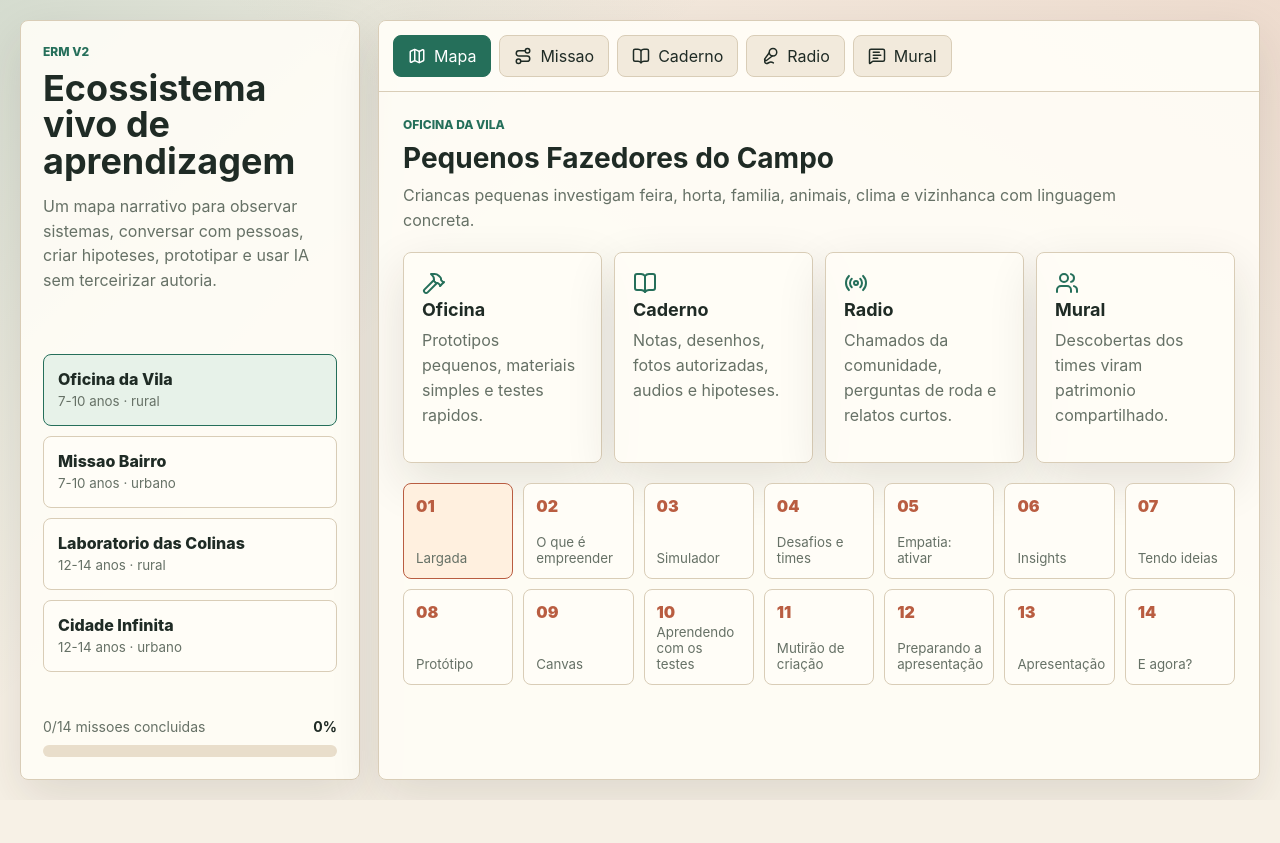
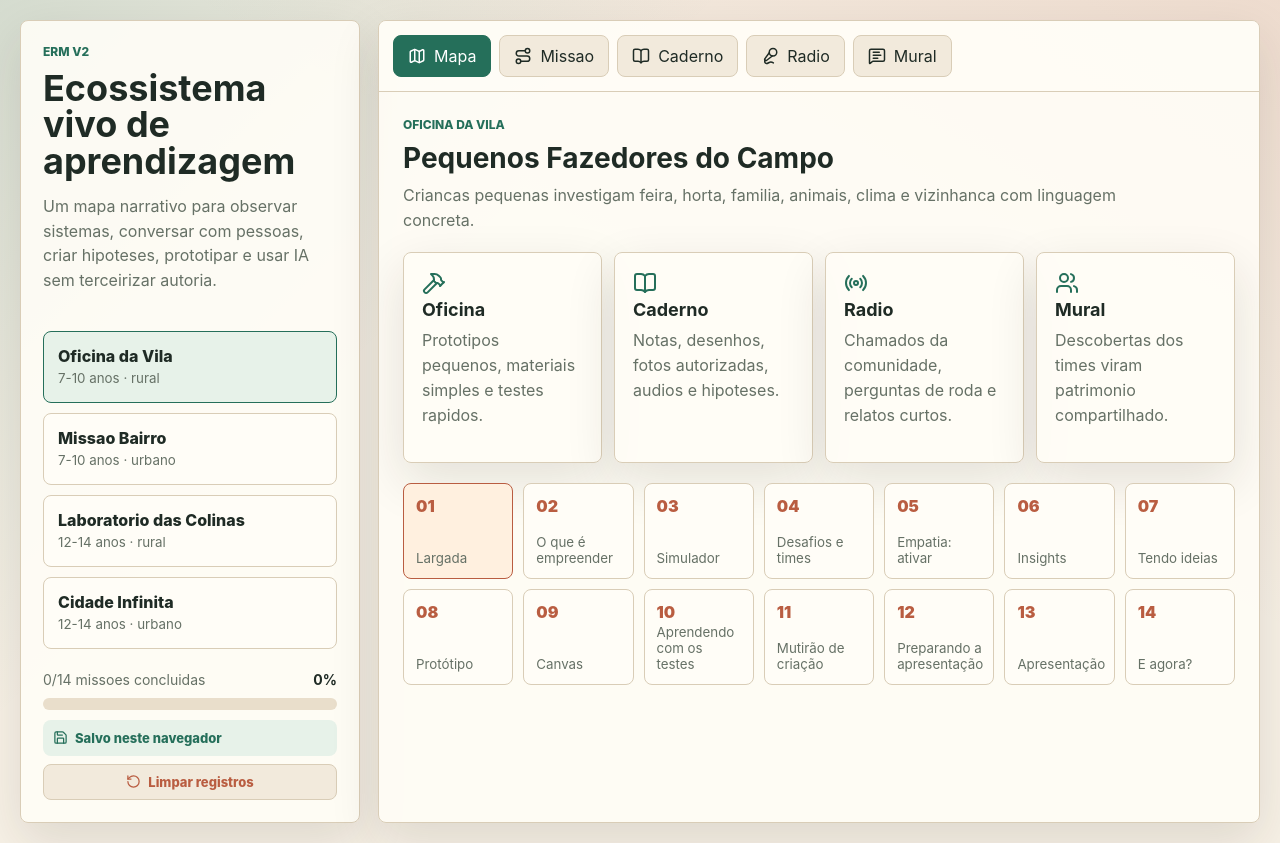
Before and after one commit to BasedCaveman/ERM, a Next.js app: page / in a window 1280 px wide. Before the commit the page ends 800 px from the top, so only its background shows below. Built offline with nearby package versions, Linux system fonts and the light colour scheme.

Commit message:
Persist fieldbook progress locally

```diff
--- a/app/globals.css
+++ b/app/globals.css
@@ -122,7 +122,8 @@ p {
 .view-tabs button,
 .phase-node,
 .primary-action,
-.icon-action {
+.icon-action,
+.text-action {
   display: flex;
   align-items: center;
   border: 1px solid var(--line);
@@ -184,6 +185,36 @@ p {
   display: block;
   height: 100%;
   background: linear-gradient(90deg, var(--forest), var(--gold));
+}
+
+.storage-panel {
+  display: grid !important;
+  gap: 8px !important;
+}
+
+.storage-panel span,
+.text-action {
+  display: flex;
+  align-items: center;
+  gap: 7px;
+  min-height: 36px;
+  border-radius: 8px;
+  padding: 0 10px;
+  font-size: 13px;
+  font-weight: 800;
+}
+
+.storage-panel span {
+  justify-content: flex-start !important;
+  background: #e7f2e9;
+  color: var(--forest) !important;
+}
+
+.text-action {
+  justify-content: center;
+  border-color: var(--line);
+  background: #f2eadc;
+  color: var(--clay);
 }
 
 .mainstage {
--- a/app/page.tsx
+++ b/app/page.tsx
@@ -14,12 +14,14 @@ import {
   Mic2,
   Plus,
   Radio,
+  RotateCcw,
   Route,
+  Save,
   Sparkles,
   Trash2,
   Users,
 } from 'lucide-react';
-import { useMemo, useState } from 'react';
+import { useEffect, useMemo, useState } from 'react';
 import { content } from '../lib/content';
 
 type TrackId = 'rural-kids' | 'urban-kids' | 'rural-youth' | 'urban-youth';
@@ -43,6 +45,15 @@ type FieldEntry = FieldDraft & {
   phase: number;
   createdAt: string;
 };
+
+type SavedWorkspace = {
+  activePhase?: number;
+  done?: Record<string, boolean>;
+  fieldEntries?: FieldEntry[];
+  trackId?: TrackId;
+};
+
+const STORAGE_KEY = 'erm:v2:workspace';
 
 const trackNames: Record<TrackId, string> = {
   'rural-kids': 'Oficina da Vila',
@@ -111,6 +122,7 @@ export default function Home() {
   const [done, setDone] = useState<Record<string, boolean>>({});
   const [fieldDraft, setFieldDraft] = useState<FieldDraft>(emptyDraft);
   const [fieldEntries, setFieldEntries] = useState<FieldEntry[]>([]);
+  const [hasHydrated, setHasHydrated] = useState(false);
 
   const track = useMemo(() => content.tracks.find((item) => item.id === trackId)!, [trackId]);
   const mission = track.missions.find((item) => item.phase === activePhase) ?? track.missions[0];
@@ -119,6 +131,52 @@ export default function Home() {
   const currentEntries = fieldEntries.filter((entry) => entry.trackId === trackId);
   const missionEntries = currentEntries.filter((entry) => entry.missionId === mission.id);
   const sharedEntries = fieldEntries.filter((entry) => entry.shared);
+
+  useEffect(() => {
+    try {
+      const raw = window.localStorage.getItem(STORAGE_KEY);
+
+      if (raw) {
+        const saved = JSON.parse(raw) as SavedWorkspace;
+
+        if (saved.trackId && saved.trackId in trackNames) {
+          setTrackId(saved.trackId);
+        }
+
+        if (typeof saved.activePhase === 'number' && saved.activePhase >= 1 && saved.activePhase <= 14) {
+          setActivePhase(saved.activePhase);
+        }
+
+        if (saved.done && typeof saved.done === 'object') {
+          setDone(saved.done);
+        }
+
+        if (Array.isArray(saved.fieldEntries)) {
+          setFieldEntries(saved.fieldEntries);
+        }
+      }
+    } catch {
+      window.localStorage.removeItem(STORAGE_KEY);
+    } finally {
+      setHasHydrated(true);
+    }
+  }, []);
+
+  useEffect(() => {
+    if (!hasHydrated) {
+      return;
+    }
+
+    window.localStorage.setItem(
+      STORAGE_KEY,
+      JSON.stringify({
+        activePhase,
+        done,
+        fieldEntries,
+        trackId,
+      } satisfies SavedWorkspace),
+    );
+  }, [activePhase, done, fieldEntries, hasHydrated, trackId]);
 
   function updateFieldDraft(field: keyof FieldDraft, value: string | boolean) {
     setFieldDraft((draft) => ({ ...draft, [field]: value }));
@@ -153,6 +211,14 @@ export default function Home() {
 
   function removeFieldEntry(id: string) {
     setFieldEntries((entries) => entries.filter((entry) => entry.id !== id));
+  }
+
+  function resetWorkspace() {
+    window.localStorage.removeItem(STORAGE_KEY);
+    setDone({});
+    setFieldDraft(emptyDraft);
+    setFieldEntries([]);
+    setActivePhase(1);
   }
 
   return (
@@ -196,6 +262,16 @@ export default function Home() {
             </div>
             <div className="progress" aria-label={`Progresso ${pct}%`}>
               <span style={{ width: `${pct}%` }} />
+            </div>
+            <div className="storage-panel">
+              <span>
+                <Save size={15} />
+                {hasHydrated ? 'Salvo neste navegador' : 'Preparando memoria local'}
+              </span>
+              <button className="text-action" type="button" onClick={resetWorkspace}>
+                <RotateCcw size={15} />
+                Limpar registros
+              </button>
             </div>
           </div>
         </aside>
```
Also changed, not shown: public/sw.js, 1 other file (tests, documents, lock files or other folders).
